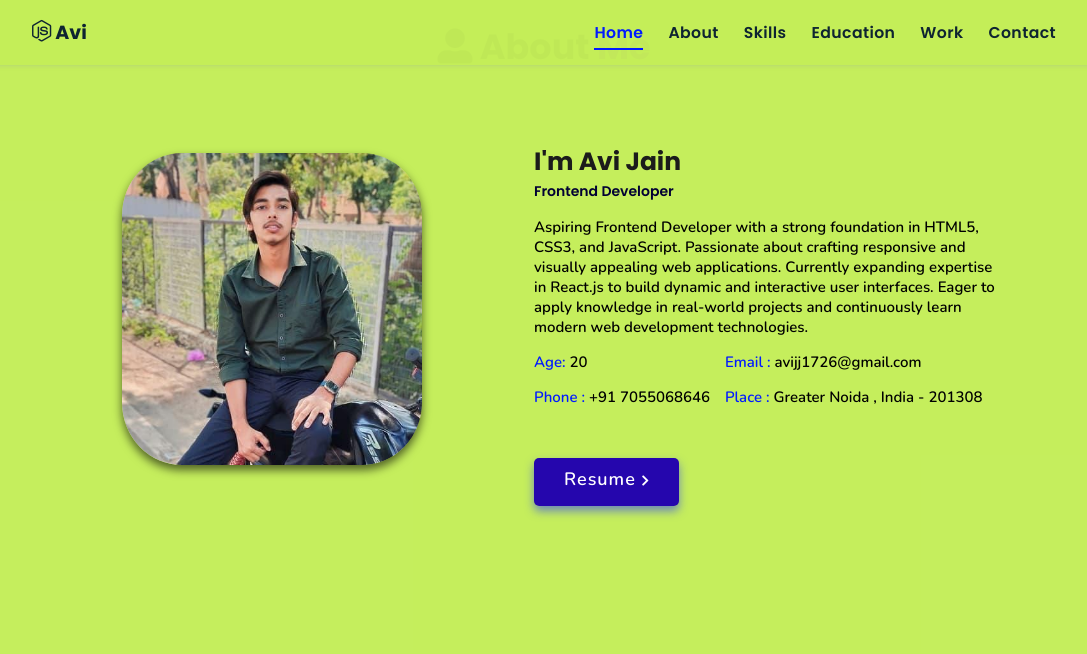
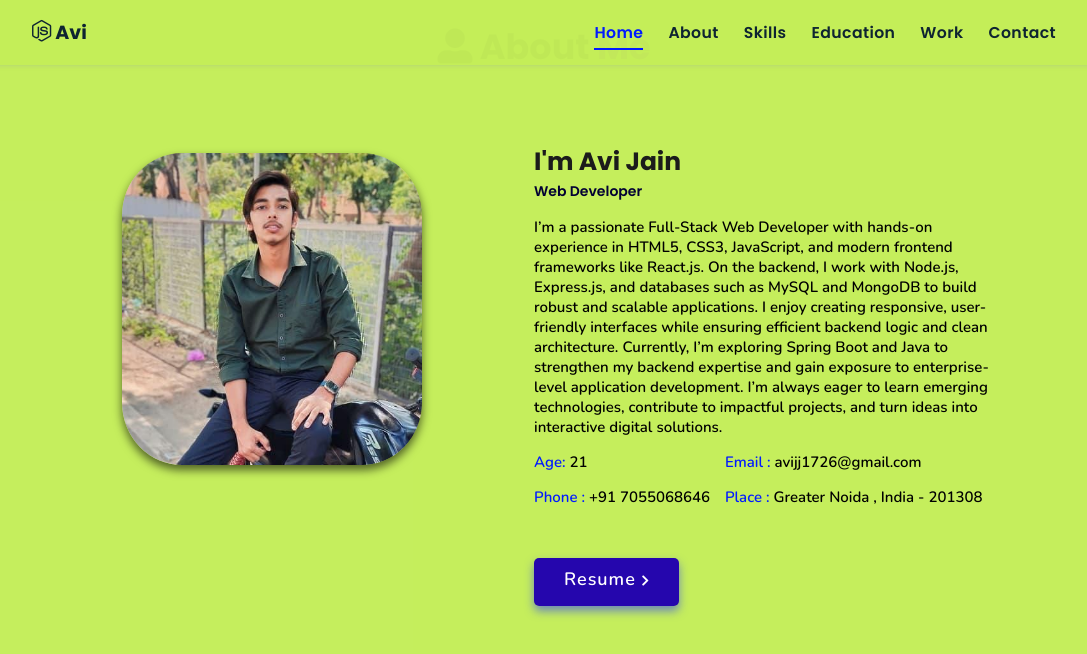
Before and after one commit to avi-jain-26/PORTFOLIO, a plain HTML site: page index.html in a window 1280 px wide. Both pictures are taken after a click on the link "About Me". Shown: the part 816-1470 px from the top of the page, without its empty margins (96-1183 px from the left). Drawn offline with nearby package versions, Linux system fonts and the light colour scheme; no server answers; animation ran at ten frames a second.

Commit message:
Update index.html

```diff
--- a/index.html
+++ b/index.html
@@ -75,13 +75,14 @@ Avi
     </div>
     <div class="content">
         <h3>I'm Avi Jain</h3>
-        <span class="tag">Frontend  Developer</span>
+        <span class="tag">Web Developer</span>
 
-        <p>Aspiring Frontend Developer with a strong foundation in HTML5, CSS3, and JavaScript. Passionate about crafting responsive and visually appealing web applications. Currently expanding expertise in React.js to build dynamic and interactive user interfaces. Eager to apply knowledge in real-world projects and continuously learn modern web development technologies. </p>
+        <p>I’m a passionate Full-Stack Web Developer with hands-on experience in HTML5, CSS3, JavaScript, and modern frontend frameworks like React.js. On the backend, I work with Node.js, Express.js, and databases such as MySQL and MongoDB to build robust and scalable applications. I enjoy creating responsive, user-friendly interfaces while ensuring efficient backend logic and clean architecture.
 
+Currently, I’m exploring Spring Boot and Java to strengthen my backend expertise and gain exposure to enterprise-level application development. I’m always eager to learn emerging technologies, contribute to impactful projects, and turn ideas into interactive digital solutions.</p>
         <div class="box-container">
             <div class="box">
-              <p><span> age: </span> 20</p>
+              <p><span> age: </span> 21</p>
               <p><span> phone : </span> +91 7055068646</p>
             </div>
             <div class="box">
```
